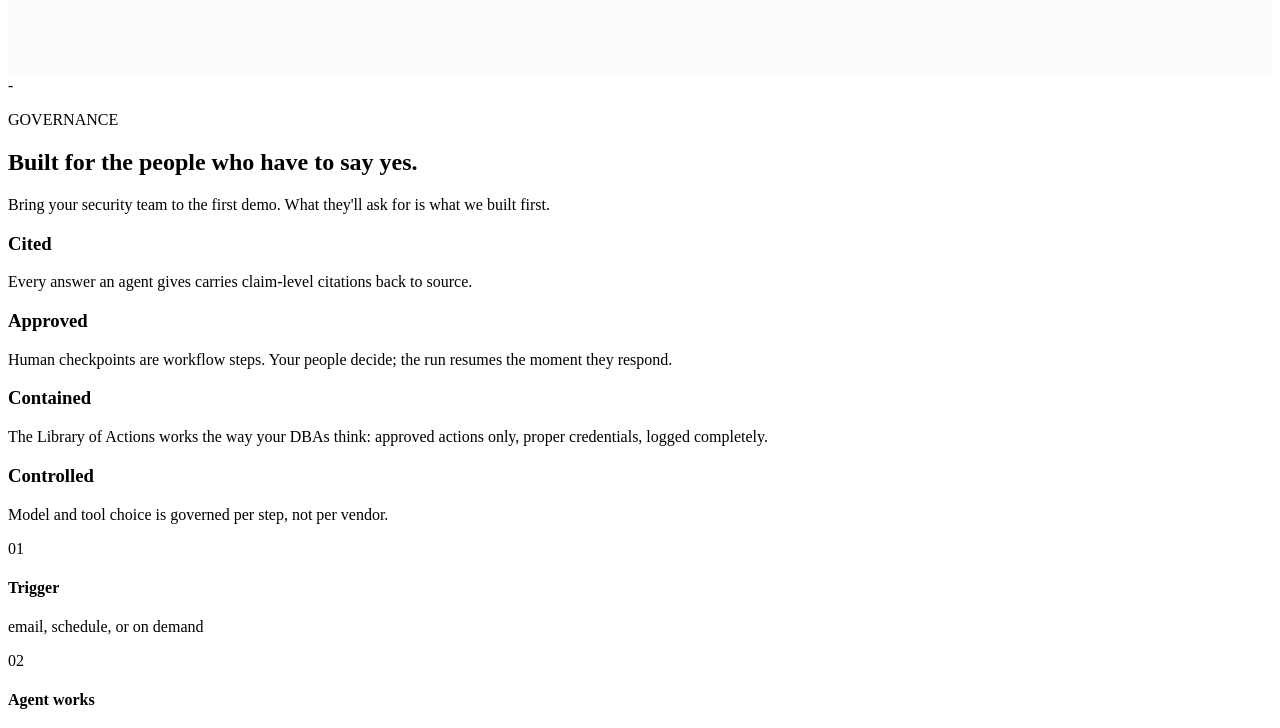
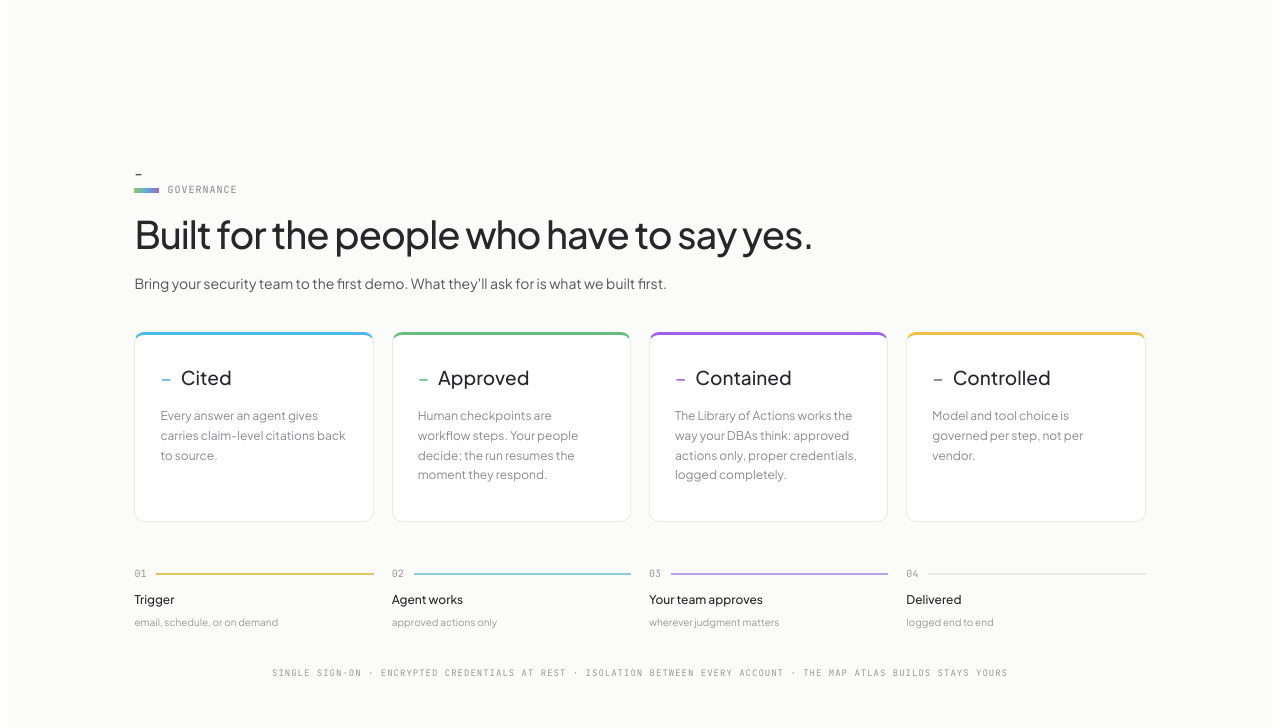
Before and after one commit to diegoc06-git/DAM1M04-Exercici004, a plain HTML site: page index.html in a window 1280 px wide. Shown: the part 2882-3610 px from the top of the page. Drawn offline with Linux system fonts and the light colour scheme.

Commit message:
Sección 9 - Estilos de Governace

```diff
--- a/estils.css
+++ b/estils.css
@@ -487,3 +487,232 @@
         font-size: 29px;
     }
 }
+
+
+/* Seccion 9, estilos de Governance */
+
+/* Pongo el fondo blanco y dejo espacio por los lados */
+.seccion-governance {
+    background-color: #fbfbfa;
+    color: #27272b;
+    padding: 85px 10% 65px;
+    font-family: 'Plus Jakarta Sans', sans-serif;
+}
+
+/* Separo el titulo de las tarjetas */
+.seccion-governance .governance-inicio {
+    margin-bottom: 38px;
+}
+
+/* Texto pequeño de GOVERNANCE */
+.seccion-governance .governance-etiqueta {
+    font-family: 'JetBrains Mono', monospace;
+    font-size: 10px;
+    letter-spacing: 1px;
+    color: #85858b;
+    margin: 0 0 15px;
+}
+
+/* Añado la linea de colores delante del titulo */
+.seccion-governance .governance-etiqueta::before {
+    content: "";
+    display: inline-block;
+    width: 25px;
+    height: 5px;
+    margin-right: 8px;
+    vertical-align: middle;
+    background: linear-gradient(to right, #91c76f, #5caed8, #9c65c9);
+}
+
+/* Cambio el tamaño del titulo principal */
+.seccion-governance .governance-inicio h2 {
+    font-size: 38px;
+    font-weight: 500;
+    line-height: 1.2;
+    letter-spacing: -1px;
+    margin: 0 0 15px;
+}
+
+/* Pongo la descripcion debajo del titulo */
+.seccion-governance .governance-descripcion {
+    font-size: 14px;
+    line-height: 1.6;
+    color: #55555b;
+    margin: 0;
+}
+
+/* Coloco las cuatro tarjetas una al lado de otra */
+.seccion-governance .governance-tarjetas {
+    display: grid;
+    grid-template-columns: repeat(4, minmax(0, 1fr));
+    gap: 18px;
+    margin-bottom: 45px;
+}
+
+/* Doy forma a las tarjetas con bordes redondeados */
+.seccion-governance .governance-tarjeta {
+    background-color: #fff;
+    border: 1px solid #e9e9e9;
+    border-top: 3px solid transparent;
+    border-radius: 10px;
+    padding: 30px 25px;
+    min-height: 190px;
+    box-sizing: border-box;
+}
+
+/* Cada tarjeta tiene un color diferente arriba */
+.seccion-governance .governance-cited {
+    border-top-color: #4db8ed;
+}
+
+.seccion-governance .governance-approved {
+    border-top-color: #65bd7d;
+}
+
+.seccion-governance .governance-contained {
+    border-top-color: #a35ee9;
+}
+
+.seccion-governance .governance-controlled {
+    border-top-color: #efbe49;
+}
+
+/* Pongo una rayita de color antes de cada nombre */
+.seccion-governance .governance-tarjeta h3::before {
+    content: "–";
+    margin-right: 9px;
+    color: #4db8ed;
+}
+
+.seccion-governance .governance-approved h3::before {
+    color: #65bd7d;
+}
+
+.seccion-governance .governance-contained h3::before {
+    color: #a35ee9;
+}
+
+.seccion-governance .governance-controlled h3::before {
+    color: #777;
+}
+
+/* Ajusto los titulos de las tarjetas */
+.seccion-governance .governance-tarjeta h3 {
+    font-size: 19px;
+    font-weight: 500;
+    margin: 0 0 17px;
+}
+
+/* Pongo los textos pequeños y en gris */
+.seccion-governance .governance-tarjeta p {
+    font-size: 12px;
+    line-height: 1.65;
+    color: #8a8a90;
+    margin: 0;
+}
+
+/* Coloco las cuatro fases del proceso en columnas */
+.seccion-governance .governance-proceso {
+    display: grid;
+    grid-template-columns: repeat(4, minmax(0, 1fr));
+    gap: 18px;
+    margin-bottom: 35px;
+}
+
+/* Pongo el numero y la linea en la misma fila */
+.seccion-governance .governance-paso-superior {
+    display: flex;
+    align-items: center;
+    gap: 10px;
+    margin-bottom: 12px;
+}
+
+.seccion-governance .governance-paso-superior span {
+    font-family: 'JetBrains Mono', monospace;
+    font-size: 10px;
+    color: #999;
+}
+
+/* Dibujo las lineas de colores del proceso */
+.seccion-governance .governance-linea {
+    flex: 1;
+    height: 2px;
+    background-color: #e5c35b;
+}
+
+.seccion-governance .governance-paso-2 .governance-linea {
+    background-color: #8bcbd7;
+}
+
+.seccion-governance .governance-paso-3 .governance-linea {
+    background-color: #bca0e9;
+}
+
+.seccion-governance .governance-paso-4 .governance-linea {
+    background-color: #e9e9e9;
+}
+
+/* Ajusto los nombres y las descripciones de cada fase */
+.seccion-governance .governance-paso h4 {
+    font-size: 12px;
+    font-weight: 500;
+    margin: 0 0 8px;
+}
+
+.seccion-governance .governance-paso p {
+    font-size: 10px;
+    line-height: 1.5;
+    color: #999;
+    margin: 0;
+}
+
+/* Centro el texto pequeño del final */
+.seccion-governance .governance-final {
+    font-family: 'JetBrains Mono', monospace;
+    font-size: 9px;
+    letter-spacing: 1px;
+    color: #999;
+    text-align: center;
+    line-height: 1.8;
+    margin: 0;
+}
+
+/* Adapto las columnas para tablets */
+@media (max-width: 900px) {
+
+    .seccion-governance {
+        padding: 65px 25px;
+    }
+
+    .seccion-governance .governance-tarjetas {
+        grid-template-columns: repeat(2, 1fr);
+    }
+
+    .seccion-governance .governance-proceso {
+        grid-template-columns: repeat(2, 1fr);
+    }
+
+    .seccion-governance .governance-inicio h2 {
+        font-size: 30px;
+    }
+}
+
+/* En movil pongo las tarjetas una debajo de otra */
+@media (max-width: 480px) {
+
+    .seccion-governance .governance-tarjetas {
+        grid-template-columns: 1fr;
+    }
+
+    .seccion-governance .governance-proceso {
+        grid-template-columns: 1fr;
+    }
+
+    .seccion-governance .governance-tarjeta {
+        min-height: auto;
+    }
+
+    .seccion-governance .governance-inicio h2 {
+        font-size: 27px;
+    }
+}
```
